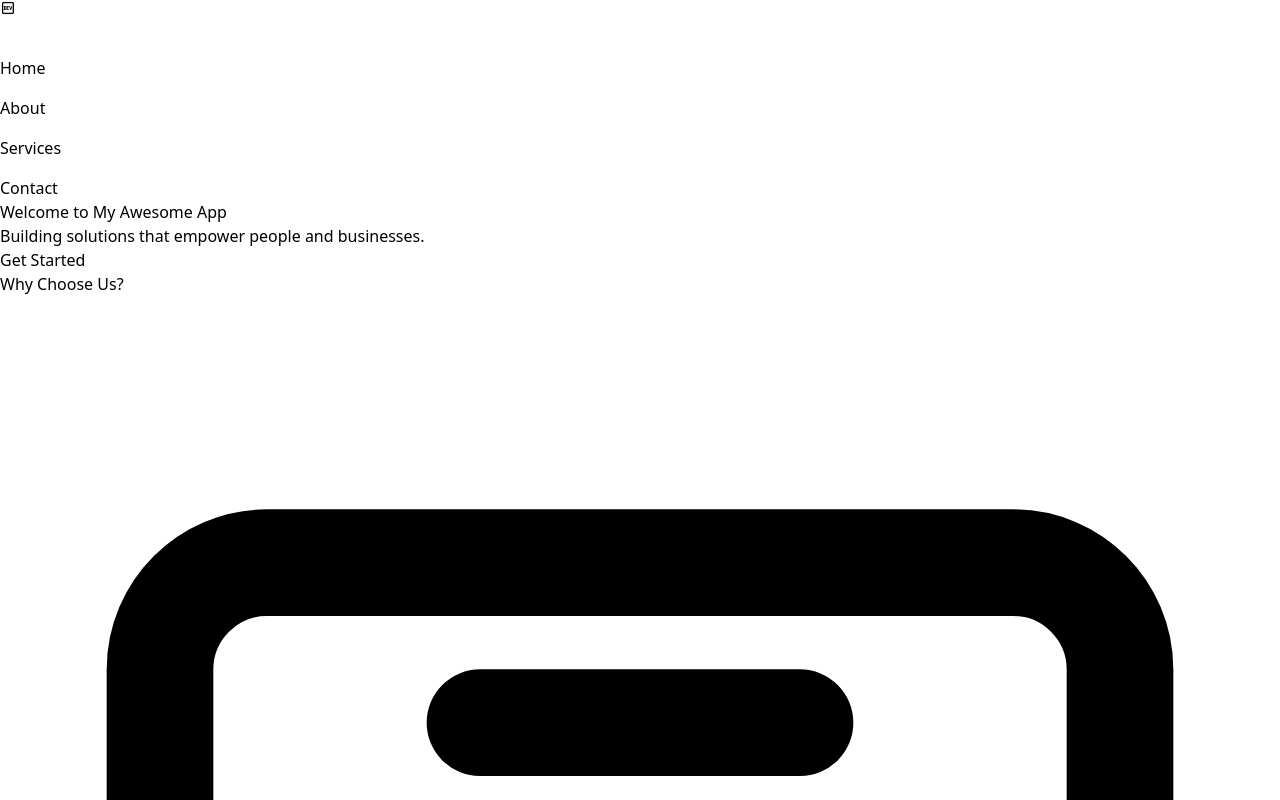
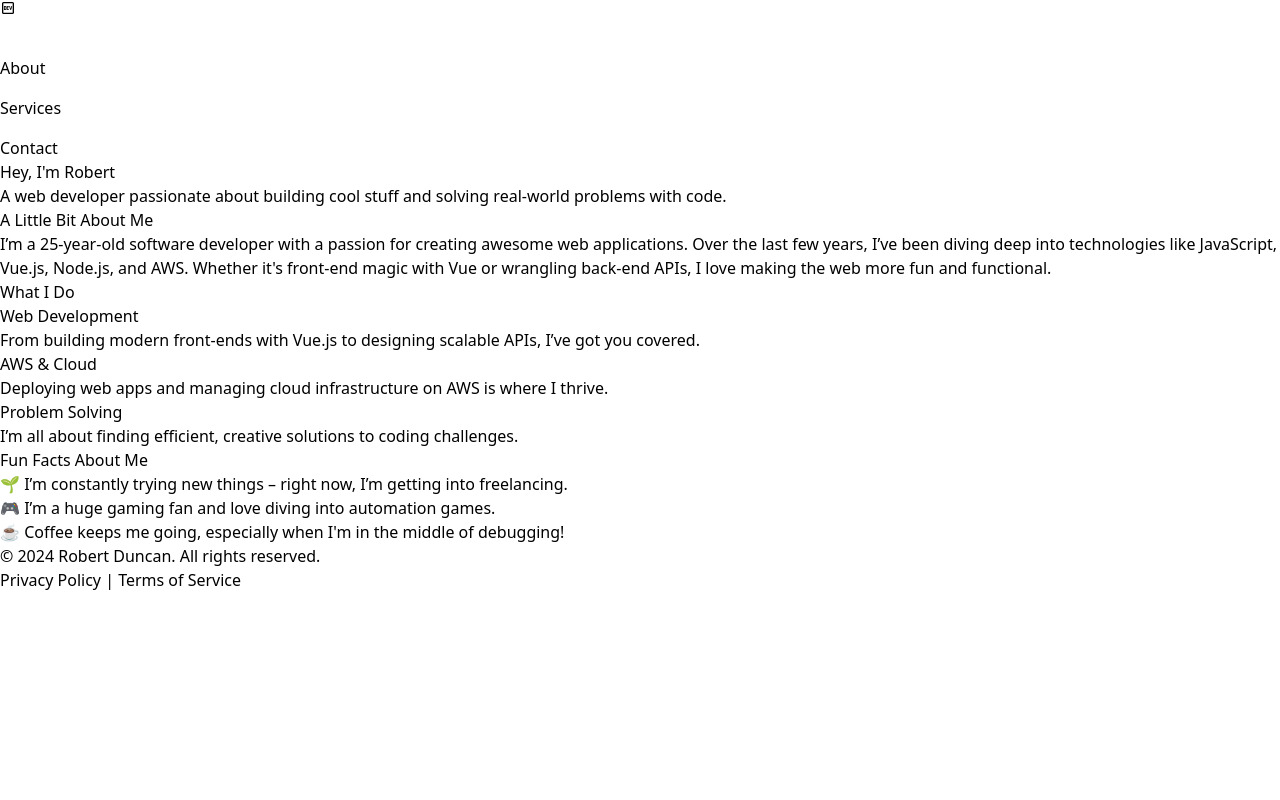
Before and after one commit to Duchi99/portofolio-website, a Vue app: page / in a window 1280 px wide. Shown: the top 800 px of the page. Built offline with nearby package versions, Linux system fonts and the light colour scheme; some icons are missing.

Commit message:
remove home page and update routes

```diff
--- a/src/components/NavBar.vue
+++ b/src/components/NavBar.vue
@@ -15,7 +15,7 @@
       <!-- Logo -->
       <router-link
         v-if="!isCollapsed"
-        to="/home"
+        to="/"
         class="text-2xl font-bold text-white tracking-wider"
       >
         <Icon icon="material-symbols:logo-dev-outline" class="w-20 h-16" />
@@ -36,33 +36,6 @@
       <li class="relative group">
         <router-link
           to="/"
-          class="flex items-center px-4 py-2 text-lg font-medium text-gray-300 rounded-lg hover:bg-gray-700 hover:text-white transition-all duration-500"
-          active-class="bg-gray-700 text-white"
-        >
-          <!-- Icon -->
-          <Icon
-            icon="solar:home-outline"
-            :class="isCollapsed ? 'w-8 h-8' : 'w-6 h-6'"
-            class="transition-all duration-500"
-          />
-
-          <!-- Text/Tooltip (based on isCollapsed) -->
-          <span
-            :class="
-              !isCollapsed
-                ? 'ml-2'
-                : 'absolute left-[4.5rem] top-1/2 transform -translate-y-1/2 bg-gray-700 text-white text-sm rounded px-2 py-1 opacity-0 group-hover:opacity-100 transition-opacity duration-500'
-            "
-            v-if="!isMobile"
-          >
-            Home
-          </span>
-        </router-link>
-      </li>
-
-      <li class="relative group">
-        <router-link
-          to="/about"
           class="flex items-center px-4 py-2 text-lg font-medium text-gray-300 rounded-lg hover:bg-gray-700 hover:text-white transition-all duration-500"
           active-class="bg-gray-700 text-white"
         >
--- a/src/router/index.js
+++ b/src/router/index.js
@@ -1,17 +1,11 @@
 // src/router/index.js
 import { createRouter, createWebHistory } from "vue-router";
-import Home from "../views/Home.vue";
 import About from "../views/About.vue";
 import Contact from "../views/Contact.vue";
 
 const routes = [
   {
     path: "/",
-    name: "Home",
-    component: Home,
-  },
-  {
-    path: "/about",
     name: "About",
     component: About,
   },
@@ -19,6 +13,11 @@ const routes = [
     path: "/contact",
     name: "Contact",
     component: Contact,
+  },
+  // Catch-all route to redirect any unmatched routes to "/"
+  {
+    path: "/:pathMatch(.*)*",
+    redirect: "/",
   },
 ];
 
--- a/src/views/Home.vue
+++ /dev/null
@@ -1,125 +0,0 @@
-<template>
-  <div class="min-h-screen flex flex-col">
-    <!-- Hero Section -->
-    <header
-      class="bg-gradient-to-r from-blue-500 to-indigo-600 text-white py-16"
-    >
-      <div class="container mx-auto text-center">
-        <h1 class="text-4xl md:text-6xl font-bold mb-4">
-          Welcome to My Awesome App
-        </h1>
-        <p class="text-xl mb-8">
-          Building solutions that empower people and businesses.
-        </p>
-        <router-link
-          to="/services"
-          class="px-6 py-3 bg-white text-blue-600 font-semibold rounded-lg shadow-lg hover:bg-gray-100 transition duration-300"
-        >
-          Get Started
-        </router-link>
-      </div>
-    </header>
-
-    <!-- Features Section -->
-    <section class="bg-gray-100 py-16">
-      <div class="container mx-auto text-center">
-        <h2 class="text-3xl font-bold mb-8">Why Choose Us?</h2>
-        <div class="grid grid-cols-1 md:grid-cols-3 gap-8">
-          <!-- Feature 1 -->
-          <div class="p-6 bg-white rounded-lg shadow-lg">
-            <div class="mb-4">
-              <svg
-                class="w-12 h-12 text-blue-600 mx-auto"
-                fill="none"
-                stroke="currentColor"
-                viewBox="0 0 24 24"
-                xmlns="http://www.w3.org/2000/svg"
-              >
-                <path
-                  stroke-linecap="round"
-                  stroke-linejoin="round"
-                  stroke-width="2"
-                  d="M9 12h6m2 4H7m2-8h6M5 21h14c1.1 0 2-.9 2-2V7c0-1.1-.9-2-2-2H5c-1.1 0-2 .9-2 2v12c0 1.1.9 2 2 2z"
-                ></path>
-              </svg>
-            </div>
-            <h3 class="text-xl font-semibold mb-4">Fast Performance</h3>
-            <p>Experience lightning-fast load times and smooth interactions.</p>
-          </div>
-
-          <!-- Feature 2 -->
-          <div class="p-6 bg-white rounded-lg shadow-lg">
-            <div class="mb-4">
-              <svg
-                class="w-12 h-12 text-blue-600 mx-auto"
-                fill="none"
-                stroke="currentColor"
-                viewBox="0 0 24 24"
-                xmlns="http://www.w3.org/2000/svg"
-              >
-                <path
-                  stroke-linecap="round"
-                  stroke-linejoin="round"
-                  stroke-width="2"
-                  d="M13 16h-1v-4h1m0 0h-1V9h1m1 12H9a2 2 0 01-2-2v-3a2 2 0 012-2h5a2 2 0 012 2v3a2 2 0 01-2 2zm0-6h2a2 2 0 012 2v3a2 2 0 01-2 2H9a2 2 0 01-2-2v-3a2 2 0 012-2h2z"
-                ></path>
-              </svg>
-            </div>
-            <h3 class="text-xl font-semibold mb-4">Secure Platform</h3>
-            <p>
-              Our infrastructure ensures your data is protected at all times.
-            </p>
-          </div>
-
-          <!-- Feature 3 -->
-          <div class="p-6 bg-white rounded-lg shadow-lg">
-            <div class="mb-4">
-              <svg
-                class="w-12 h-12 text-blue-600 mx-auto"
-                fill="none"
-                stroke="currentColor"
-                viewBox="0 0 24 24"
-                xmlns="http://www.w3.org/2000/svg"
-              >
-                <path
-                  stroke-linecap="round"
-                  stroke-linejoin="round"
-                  stroke-width="2"
-                  d="M12 8v4l3 3m5-3A9 9 0 113 12a9 9 0 0114.52-6.036M12 22a10 10 0 100-20 10 10 0 000 20z"
-                ></path>
-              </svg>
-            </div>
-            <h3 class="text-xl font-semibold mb-4">24/7 Support</h3>
-            <p>We’re always here to help, no matter the time of day.</p>
-          </div>
-        </div>
-      </div>
-    </section>
-
-    <!-- Footer Section -->
-    <footer class="bg-gray-900 text-white py-8">
-      <div class="container mx-auto text-center">
-        <p>&copy; 2024 My Awesome App. All rights reserved.</p>
-        <p class="text-sm mt-2">
-          <router-link to="/privacy" class="hover:underline"
-            >Privacy Policy</router-link
-          >
-          |
-          <router-link to="/terms" class="hover:underline"
-            >Terms of Service</router-link
-          >
-        </p>
-      </div>
-    </footer>
-  </div>
-</template>
-
-<script>
-export default {
-  name: "Home",
-};
-</script>
-
-<style scoped>
-/* You can add custom styles here if needed */
-</style>
```
Also changed, not shown: 1 other file (tests, documents, lock files or other folders).
